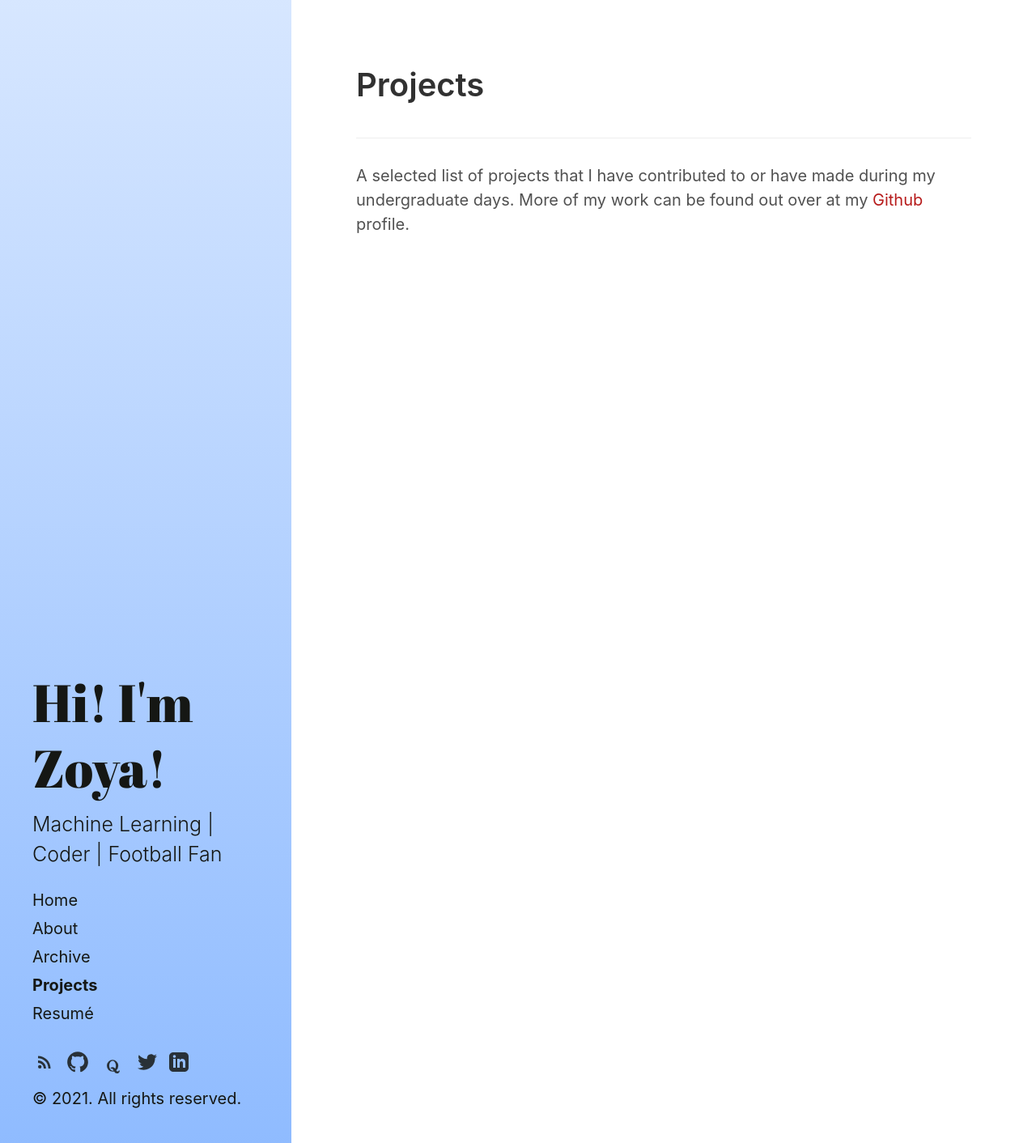
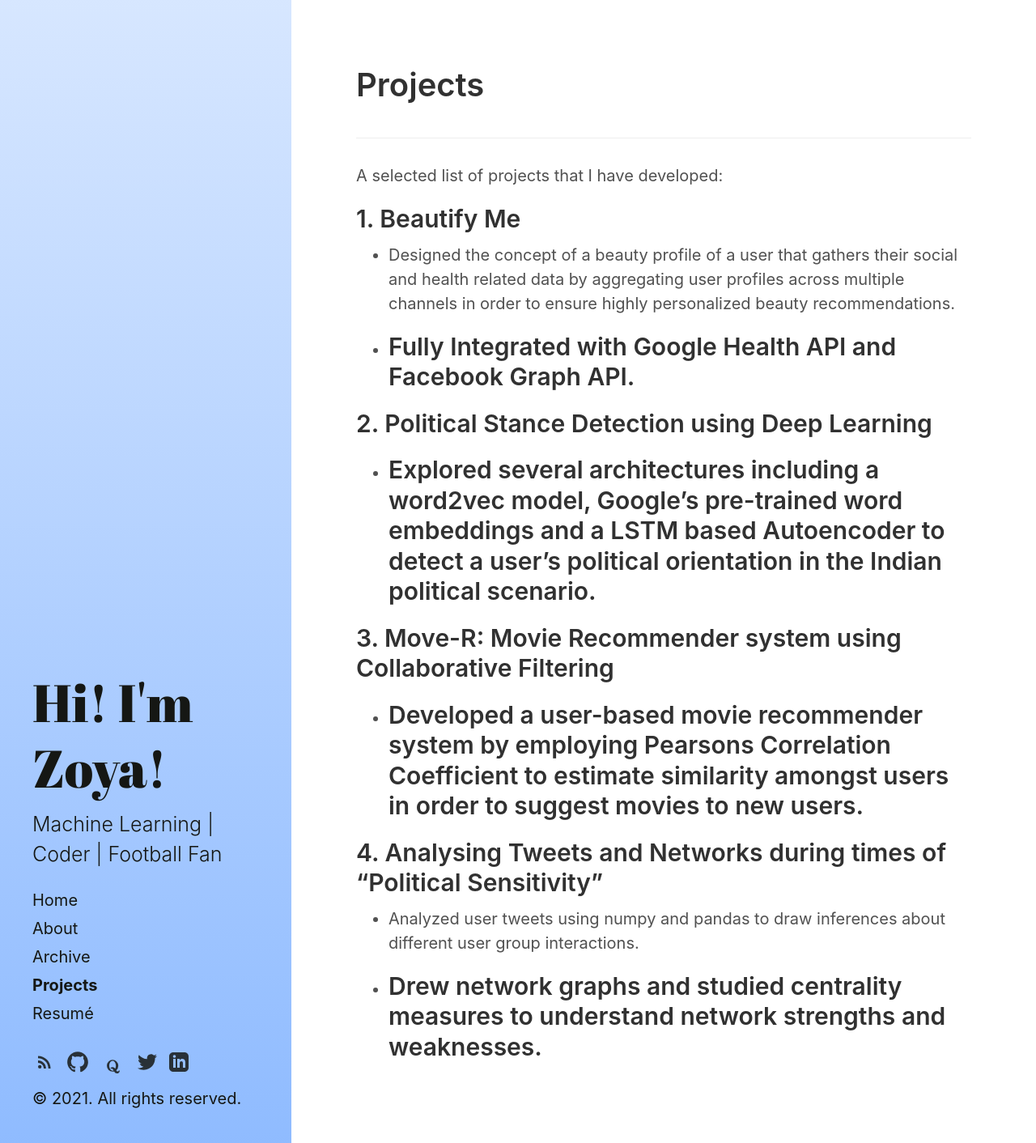
Before and after one commit to zeddmaxx/zeddmaxx.github.io, a Jekyll site: the page built from projects.md, in a window 1280 px wide. Shown: the whole page at 81% size. Built offline with Jekyll 4.4.1, drawn with Linux system fonts in a browser that asks for light colours.

Commit message:
Updating projects

```diff
--- a/projects.md
+++ b/projects.md
@@ -7,4 +7,22 @@ sidebar_link: true
 
 
 
-A selected list of projects that I have contributed to or have made during my undergraduate days. More of my work can be found out over at my [Github](https://github.com/zeddmaxx) profile.
+A selected list of projects that I have developed:
+
+## 1. Beautify Me
+ - Designed the concept of a beauty profile of a user that gathers their social and health related data by aggregating user profiles across multiple channels in order to ensure highly personalized beauty recommendations.
+- Fully Integrated with Google Health API and Facebook Graph API.
+---
+
+## 2. Political Stance Detection using Deep Learning
+- Explored several architectures including a word2vec model, Google's pre-trained word embeddings and a LSTM based Autoencoder to detect a user's political orientation in the Indian political scenario.
+---
+
+## 3. Move-R: Movie Recommender system using Collaborative Filtering
+- Developed a user-based movie recommender system by employing Pearsons Correlation Coefficient to estimate similarity amongst users in order to suggest movies to new users.
+---
+
+## 4. Analysing Tweets and Networks during times of "Political Sensitivity"
+- Analyzed user tweets using numpy and pandas to draw inferences about different user group interactions.
+- Drew network graphs and studied centrality measures to understand network strengths and weaknesses.
+---
```
